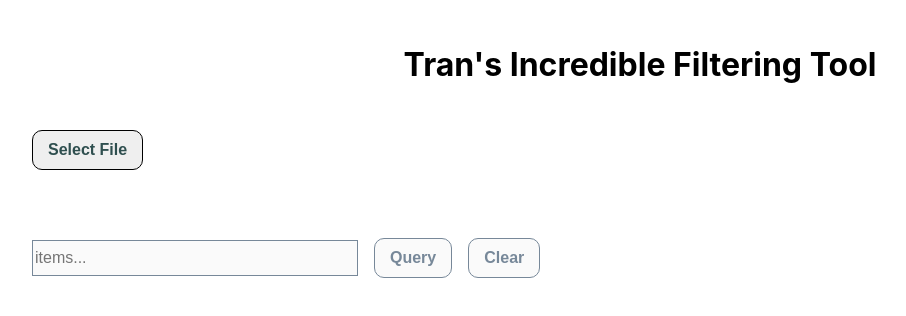
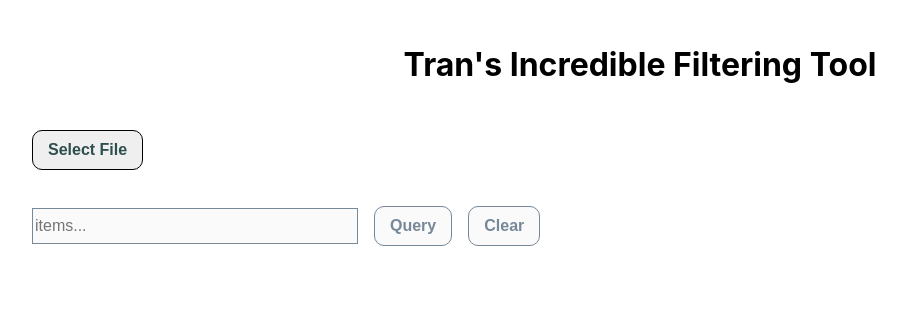
Before and after one commit to rleu82/tift, a React (Create React App) app: page / in a window 1280 px wide. Shown: the top 316 px of the page, without its empty margins (0-906 px from the left). Built offline with nearby package versions, Linux system fonts and the light colour scheme.

Commit message:
conditional rendering

```diff
--- a/src/App.js
+++ b/src/App.js
@@ -13,7 +13,8 @@ class App extends React.Component {
         results: [],
         tableHeaders: [],
         isItDisabled: true,
-        queryValue: ''
+        queryValue: '',
+        handleRender: false
     };
 
     // load xlsx for parsing
@@ -82,7 +83,7 @@ class App extends React.Component {
             return filterOptions.indexOf(el.prtnum) >= 0;
         });
         console.log(results);
-        this.setState({ results }, this.createHeader);
+        this.setState({ results, handleRender: true }, this.createHeader);
     };
     // use state to manage input value: equal what user types
     handleInputChange = event => {
@@ -101,7 +102,9 @@ class App extends React.Component {
     };
 
     render() {
-        if (this.state.results.length > 0) {
+        let { handleRender } = this.state;
+
+        // if (this.state.results.length > 0) {
         return (
             <React.Fragment>
                 <header>
@@ -111,6 +114,11 @@ class App extends React.Component {
                     <div className="left-wrapper">
                         <button className="upload-button">Select File</button>
                         <input type="file" name="file-upload" accept=".xls,.xlsx" onChange={this.chooseFile} />
+                        <span>
+                            <strong>
+                                <em>{this.state.selectedFile.name}</em>
+                            </strong>
+                        </span>
                     </div>
                     <div className="right-wrapper">
                         <input
@@ -139,10 +147,13 @@ class App extends React.Component {
                         >
                             Clear
                         </button>
+                        {handleRender && (
                             <CSVLink data={this.state.results} filename="data.csv" target="_blank">
                                 Export CSV
                             </CSVLink>
+                        )}
                     </div>
+                    {handleRender && (
                         <div>
                             <ReactTable
                                 data={this.state.results}
@@ -153,51 +164,52 @@ class App extends React.Component {
                                 defaultPageSize={50}
                             />
                         </div>
+                    )}
                 </div>
             </React.Fragment>
         );
-        }
-        return (
-            <React.Fragment>
-                <header>
-                    <h1>Tran's Incredible Filtering Tool</h1>
-                </header>
-                <div className="container">
-                    <div className="left-wrapper">
-                        <button className="upload-button">Select File</button>
-                        <input type="file" name="file-upload" accept=".xls,.xlsx" onChange={this.chooseFile} />
-                    </div>
-                    <div className="right-wrapper">
-                        <input
-                            type="text"
-                            name="qItems"
-                            ref={this.itemRef}
-                            value={this.state.queryValue}
-                            placeholder="items..."
-                            onChange={this.handleInputChange}
-                            onKeyPress={this.handleKeyEnter}
-                            disabled={this.state.isItDisabled}
-                        />
-                        <button
-                            className="query"
-                            type="button"
-                            onClick={this.stringToArray}
-                            disabled={this.state.isItDisabled}
-                        >
-                            Query
-                        </button>
-                        <button
-                            className="query"
-                            type="button"
-                            onClick={this.handleInputReset}
-                            disabled={this.state.isItDisabled}
-                        >
-                            Clear
-                        </button>
-                    </div>
-                </div>
-            </React.Fragment>
-        );
+        // }
+        // return (
+        //     <React.Fragment>
+        //         <header>
+        //             <h1>Tran's Incredible Filtering Tool</h1>
+        //         </header>
+        //         <div className="container">
+        //             <div className="left-wrapper">
+        //                 <button className="upload-button">Select File</button>
+        //                 <input type="file" name="file-upload" accept=".xls,.xlsx" onChange={this.chooseFile} />
+        //             </div>
+        //             <div className="right-wrapper">
+        //                 <input
+        //                     type="text"
+        //                     name="qItems"
+        //                     ref={this.itemRef}
+        //                     value={this.state.queryValue}
+        //                     placeholder="items..."
+        //                     onChange={this.handleInputChange}
+        //                     onKeyPress={this.handleKeyEnter}
+        //                     disabled={this.state.isItDisabled}
+        //                 />
+        //                 <button
+        //                     className="query"
+        //                     type="button"
+        //                     onClick={this.stringToArray}
+        //                     disabled={this.state.isItDisabled}
+        //                 >
+        //                     Query
+        //                 </button>
+        //                 <button
+        //                     className="query"
+        //                     type="button"
+        //                     onClick={this.handleInputReset}
+        //                     disabled={this.state.isItDisabled}
+        //                 >
+        //                     Clear
+        //                 </button>
+        //             </div>
+        //         </div>
+        //     </React.Fragment>
+        // );
     }
 }
 
--- a/src/index.css
+++ b/src/index.css
@@ -55,9 +55,12 @@ input:disabled {
 .left-wrapper input[type='file']:hover {
     cursor: pointer;
 }
-
+.left-wrapper span {
+    padding: 0 1em;
+}
 .right-wrapper {
-    padding: 3em 0;
+    margin: 0;
+    padding: 1em 0;
 }
 .formWrapper {
     position: absolute;
```
Lines whose indentation alone changed are shown as unchanged.
